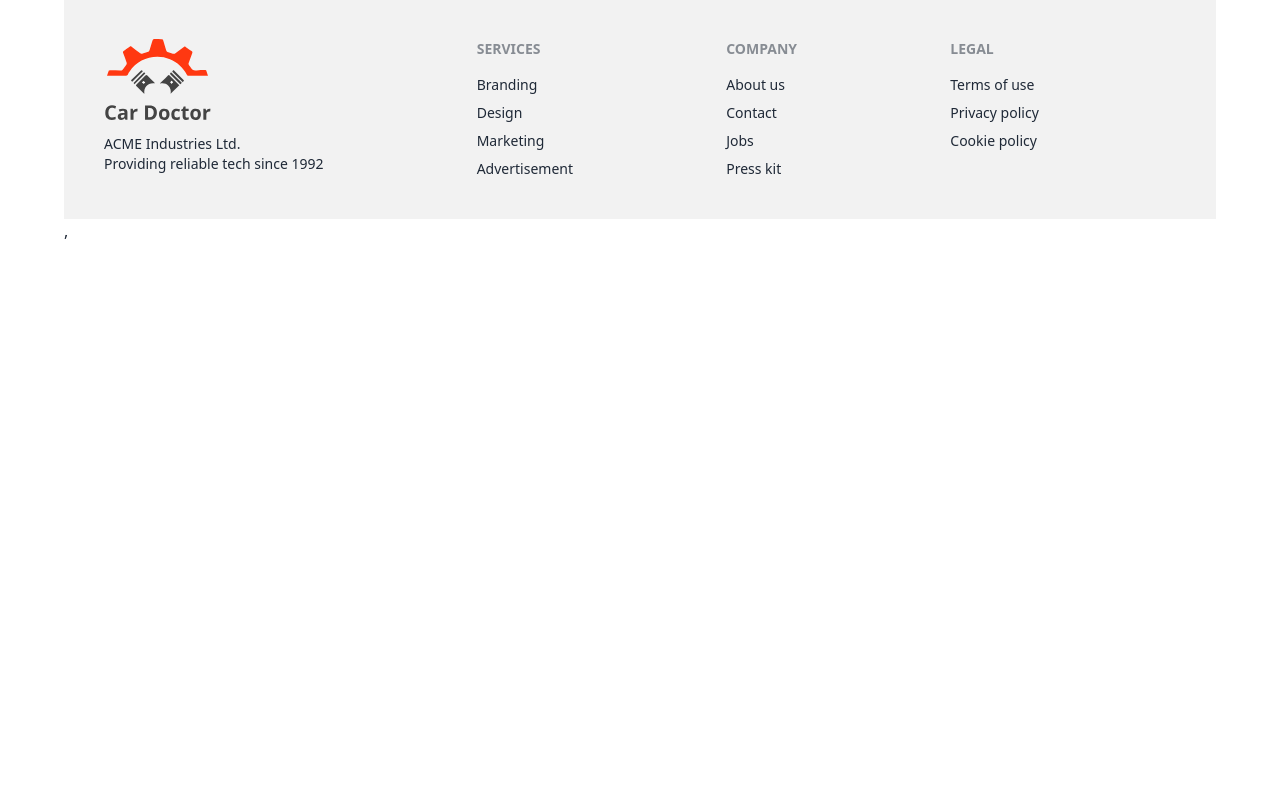
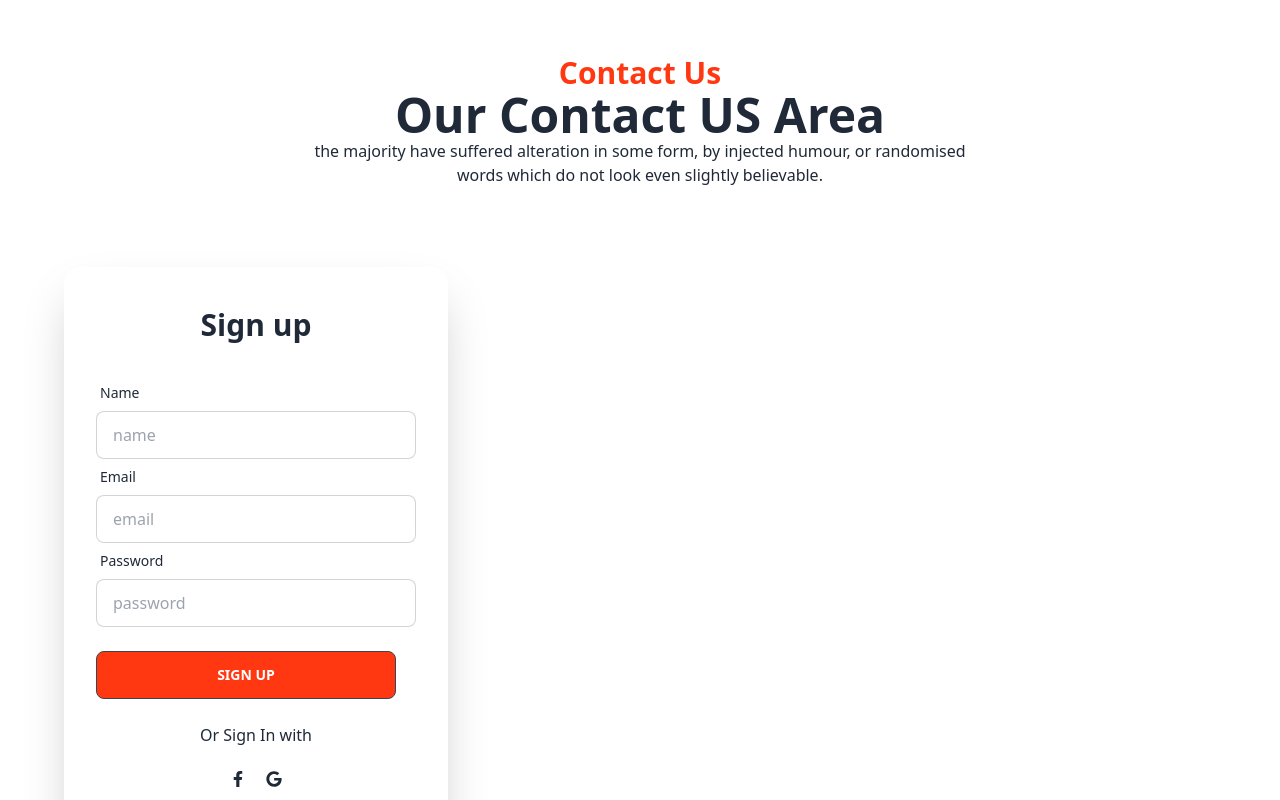
Before and after one commit to HmSani6699/car-doctor-client, a React (Vite) app: page / in a window 1280 px wide. Shown: the part 1940-2740 px from the top of the page. Before the commit the page ends 2183 px from the top, so only its background shows below. Built offline with nearby package versions, Linux system fonts and the light colour scheme; no server answers.

Commit message:
crat the contact us page title

```diff
--- /dev/null
+++ b/src/Pages/Home/ContactUS/ContactUs.jsx
@@ -0,0 +1,56 @@
+import { FaFacebookF, FaGoogle } from "react-icons/fa";
+import { Link } from "react-router-dom";
+
+const ContactUs = () => {
+    return (
+        <div>
+           <div className="text-center mt-28 mb-20">
+                <h2 className="text-3xl text-[#ff3811] font-bold">Contact Us</h2>
+                <h2 className="text-5xl font-bold">Our Contact US Area</h2>
+                <p>the majority have suffered alteration in some form, by injected humour, or randomised <br /> words which do not look even slightly believable. </p>
+            </div>
+            <div className="">
+
+            </div>
+            <div>
+            <div className="card flex-shrink-0 w-full max-w-sm shadow-2xl bg-base-100 h-full">
+                <h2 className=' text-3xl font-bold text-center mt-10'>Sign up</h2>
+                <div className="p-8 ">
+                    <form >
+                        <div className="form-control">
+                            <label className="label">
+                                <span className="label-text">Name</span>
+                            </label>
+                            <input type="text" placeholder="name" name='name' className="input input-bordered" />
+                        </div>
+                        <div className="form-control">
+                            <label className="label">
+                                <span className="label-text">Email</span>
+                            </label>
+                            <input type="text" placeholder="email" name='email' className="input input-bordered" />
+                        </div>
+                        <div className="form-control">
+                            <label className="label">
+                                <span className="label-text">Password</span>
+                            </label>
+                            <input type="text" placeholder="password" name='password' className="input input-bordered" />
+                        </div>
+                        <div className="form-control mt-6">
+                            <input type="submit" className="btn bg-[#FF3811] mr-5" value="Sign up" />
+                        </div>
+                    </form>
+                    <p className='text-center mt-6 mb-6'>Or Sign In with</p>
+
+                    <div className='flex items-center justify-center gap-5 mb-6'>
+                        <button><FaFacebookF></FaFacebookF></button>
+                        <button><FaGoogle></FaGoogle></button>
+                    </div>
+                    <p className='text-center mb-10'>Have an account? <Link className='text-orange-500' to='/login'>Sign In</Link></p>
+                </div>
+            </div>
+            </div>
+        </div>
+    );
+};
+
+export default ContactUs;
--- a/src/Pages/Home/Home/Home.jsx
+++ b/src/Pages/Home/Home/Home.jsx
@@ -1,5 +1,6 @@
 import About from "../About/About";
 import Banner from "../Banner/Banner";
+import ContactUs from "../ContactUS/ContactUs";
 import Services from "../Services/Services";
 
 const Home = () => {
@@ -8,6 +9,7 @@ const Home = () => {
             <Banner></Banner>
             <About></About>
             <Services></Services>
+            <ContactUs></ContactUs>
         </div>
     );
 };
```
